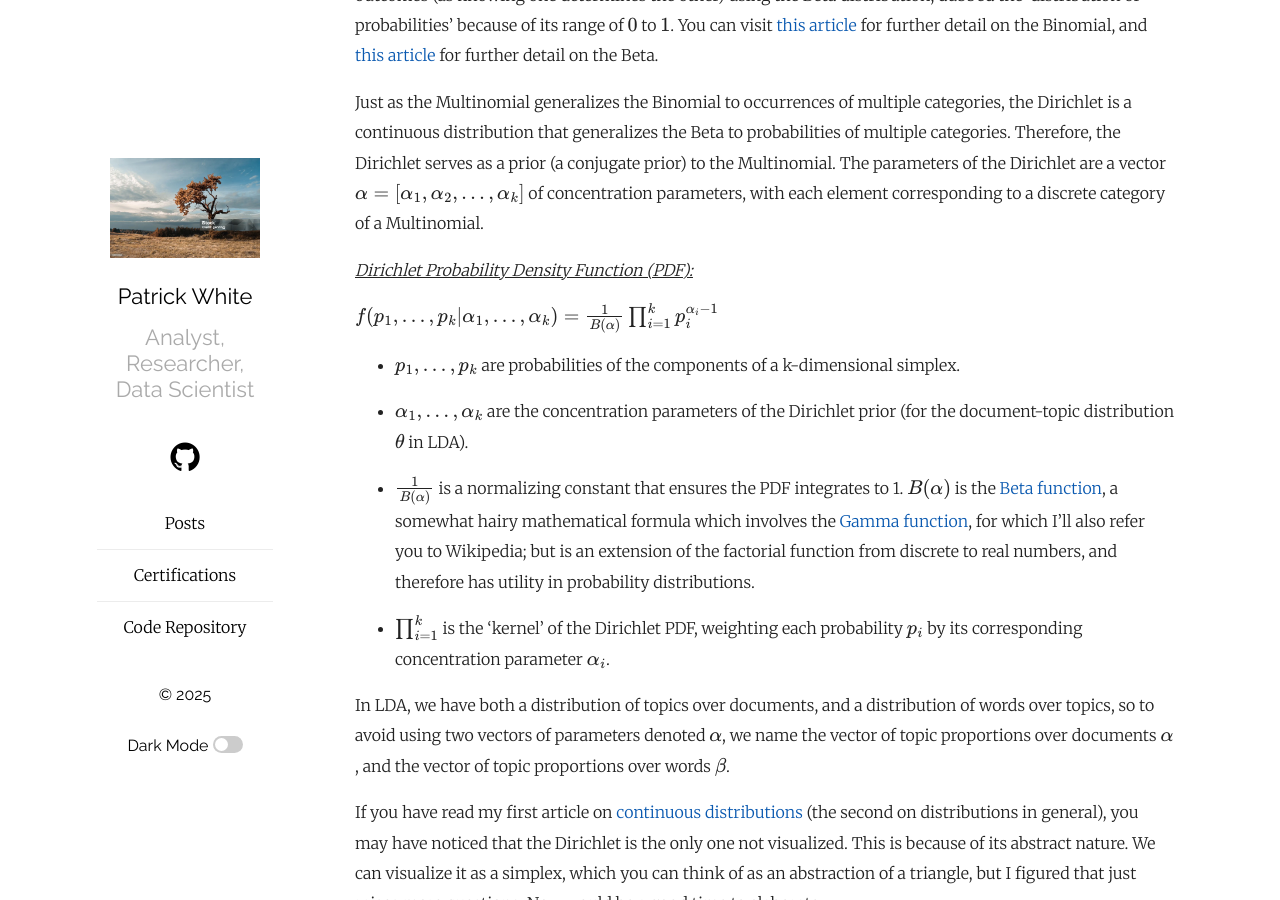
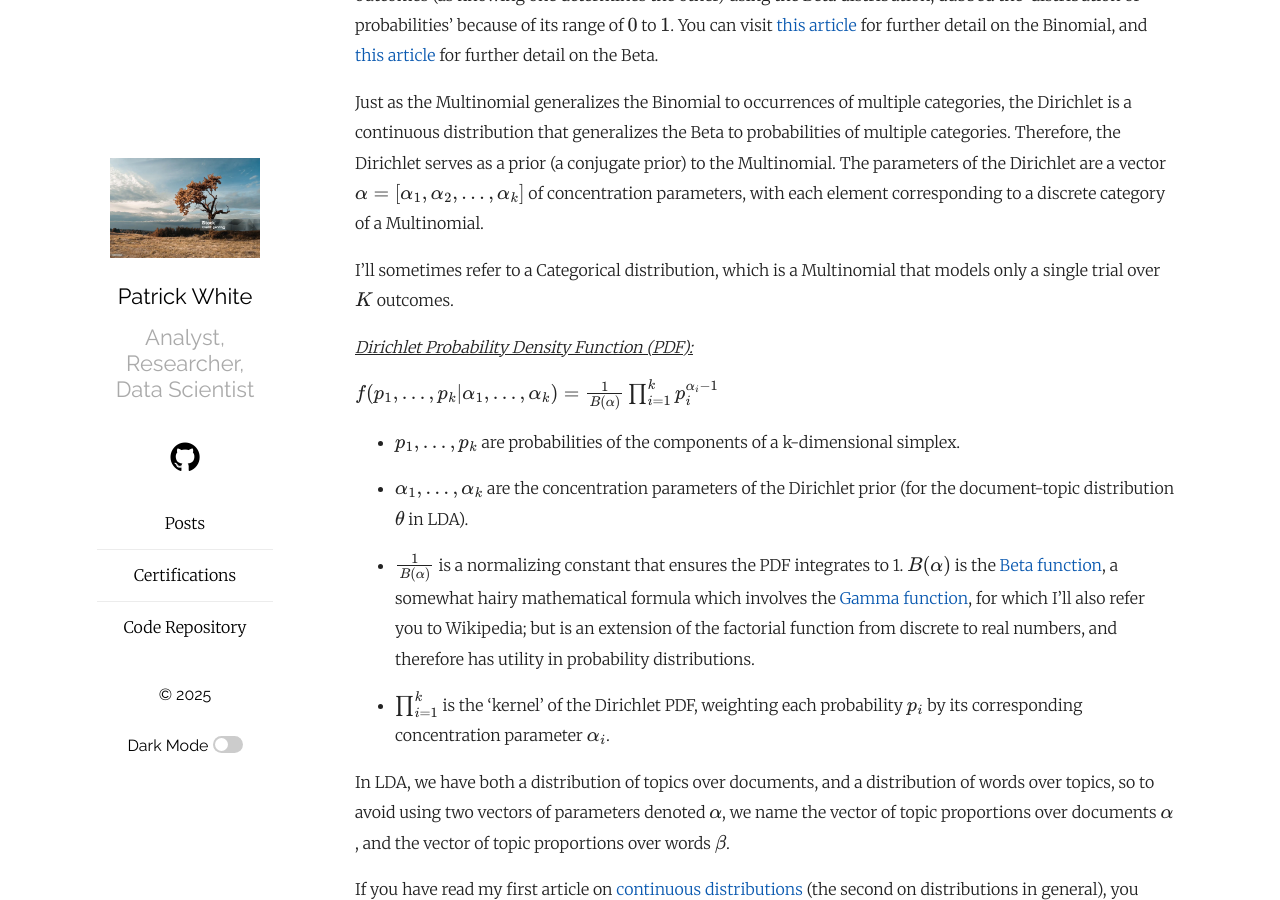
Before and after one commit to pw598/pw598.github.io, a Jekyll site: the page built from _posts/2025-07-12-A-Visual-Understanding-of-Latent-Dirichlet-Analysis.md, in a window 1280 px wide and 900 px high, scrolled down 3070 px. Built offline with Jekyll 4.4.1, drawn with Linux system fonts in a browser that asks for light colours; formulas are drawn with MathJax 3; some of the changed text lies outside the part shown.

Commit message:
Add files via upload

```diff
--- a/_posts/2025-07-12-A-Visual-Understanding-of-Latent-Dirichlet-Analysis.md
+++ b/_posts/2025-07-12-A-Visual-Understanding-of-Latent-Dirichlet-Analysis.md
@@ -78,6 +78,8 @@
 With a Binomial, representing two discrete potential outcomes, we can describe the probability of both outcomes (as knowing one determines the other) using the Beta distribution, dubbed the 'distribution of probabilities' because of its range of $0$ to $1$. You can visit <a href="https://pw598.github.io/probability/2024/12/04/Probability-Distributions-I-Discrete-Distributions.html" target="_blank">this article</a> for further detail on the Binomial, and <a href="https://pw598.github.io/probability/2024/12/09/Probability-Distributions-II-Continuous-Distributions-I.html" target="_blank">this article</a> for further detail on the Beta.
 
 Just as the Multinomial generalizes the Binomial to occurrences of multiple categories, the Dirichlet is a continuous distribution that generalizes the Beta to probabilities of multiple categories. Therefore, the Dirichlet serves as a prior (a conjugate prior) to the Multinomial. The parameters of the Dirichlet are a vector $\mathbf{\alpha} = [\alpha_1, \alpha_2, \ldots, \alpha_k]$ of concentration parameters, with each element corresponding to a discrete category of a Multinomial.
+
+I'll sometimes refer to a Categorical distribution, which is a Multinomial that models only a single trial over $K$ outcomes.
 
 
 <i><u>Dirichlet Probability Density Function (PDF):</u></i>
@@ -361,7 +363,7 @@
 <ul>
   <li><p>$\theta$, sampled per documents, governs topic proportions. $\theta_d$ is the document-topic distribution for document $d$, $p(z|d)$, drawn from a Dirichlet parameterized by $\mathbf{\alpha}$.</p></li>
 
-  <li><p>$z$, sampled per word in each document, assigns topics based on $\theta$. $z_{d,n}$ is the topic assignment for the $n^{th}$ word in document $d$, drawn from the Multinomial distribution parameterized by $\theta_d$.</p></li>
+  <li><p>$z$, sampled per word in each document, assigns topics based on $\theta$. $z_{d,n}$ is the topic assignment for the $n^{th}$ word in document $d$, drawn from the Categorical distribution parameterized by $\theta_d$.</p></li>
 
   <li><p>$x_{d,n}$ is the $n^{th}$ word in each document, assigned topics based on $\theta$.</p></li>
 </ul>
@@ -400,7 +402,7 @@
     <li><p>Draw a document-topic distribution $\mathbf{\theta}_d \sim \text{Dirichlet}(\mathbf{\alpha})$, where $\mathbf{\theta}_d$ is a $K$-dimensional vector of topic proportions, and $\mathbf{\alpha}$ is the Dirichlet prior parameter.</p></li>
     <li>For each word position in $n = 1, \ldots, N_d$ in document $d$:</li>
     <ul>
-      <li>Draw a topic assignment $z_{d,n} \sim \text{Multinomial}(\theta_d)$, where $z_{d,n} \in \{1, \ldots, K\} $\in [1, \ldots, V]$ is the observed word from the vocabulary, conditioned on the topic $z_{d,n}$.</li>
+      <li>Draw a topic assignment $z_{d,n} \sim \text{Categorical}(\theta_d)$, where $z_{d,n} \in \{1, \ldots, K\} $\in [1, \ldots, V]$ is the observed word from the vocabulary, conditioned on the topic $z_{d,n}$.</li>
     </ul>
   </ul>
 </ol>
```
